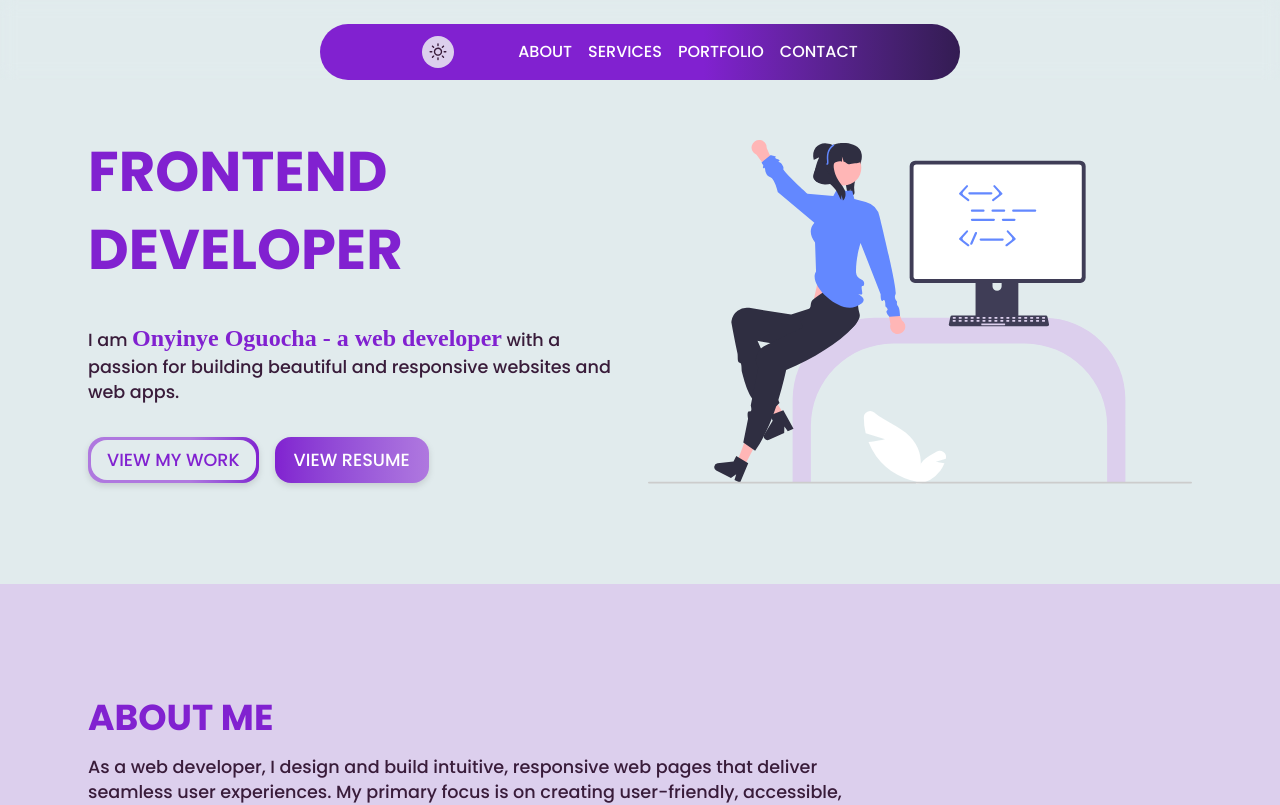
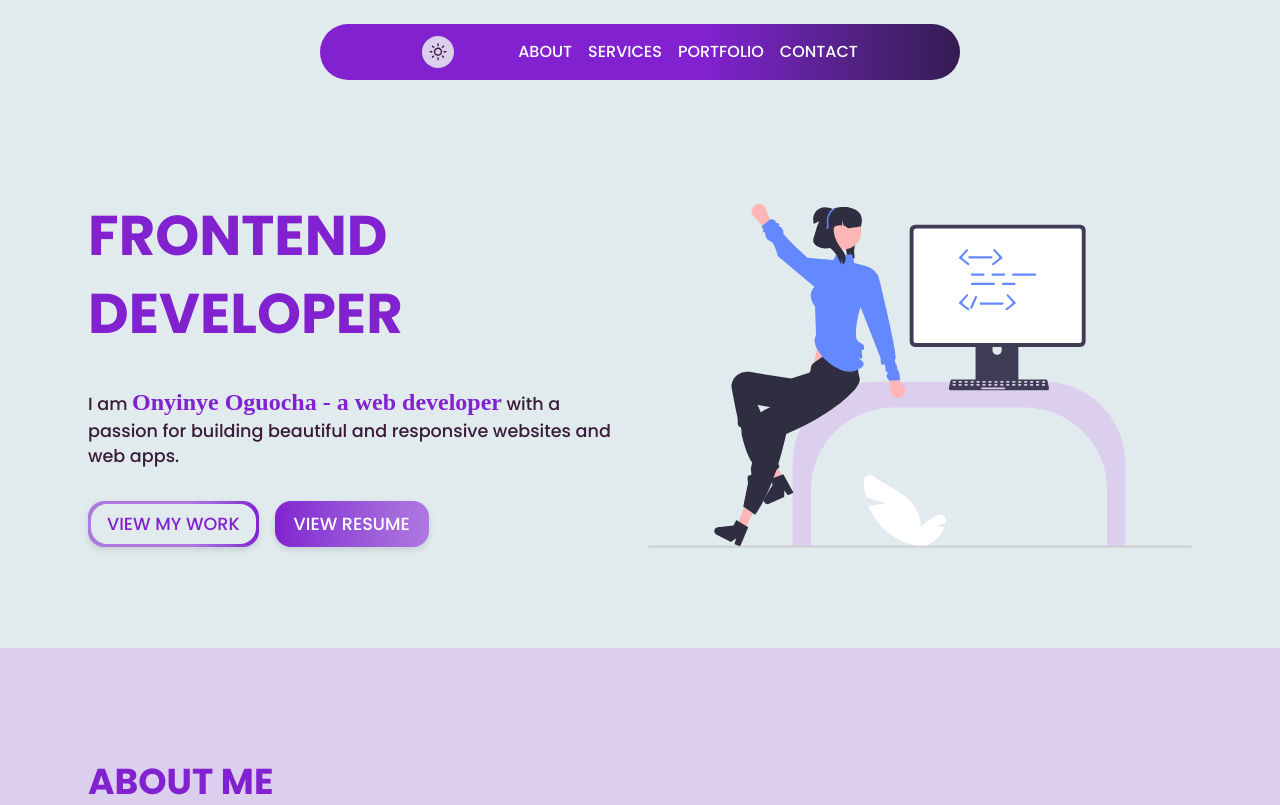
Before and after one commit to stephany247/onyinye-oguocha, a React (Vite) app: page / in a window 1280 px wide. Shown: the top 805 px of the page. Built offline with nearby package versions, Linux system fonts and the light colour scheme; a web font is replaced by a local one.

Commit message:
fix: update hero spacing

```diff
--- a/src/components/sections/Hero.jsx
+++ b/src/components/sections/Hero.jsx
@@ -4,7 +4,7 @@ import Button1 from "../utils/Button";
 function Hero({isMenuOpen}) {
   return (
     <section
-      className="w-full px-6 py-16 md:py-6 md:pb-16 mt-16 sm:mt-32 lg:mt-10 lg:py-0 max-w-6xl mx-auto transform duration-400 ease-in-out"
+      className="w-full px-6 py-16 md:py-6 md:pb-16 mt-16 sm:mt-32 lg:mt-26 lg:py-0 max-w-6xl mx-auto transform duration-400 ease-in-out"
       id="home"
     >
       <div className="grid grid-rows-1 md:grid-cols-2 md:grid-rows-none gap-4 justify-center items-center lg:justify-between lg:items-center">
```
